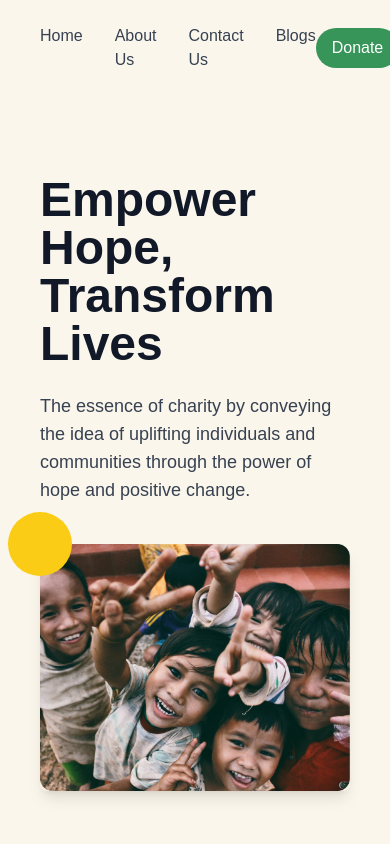
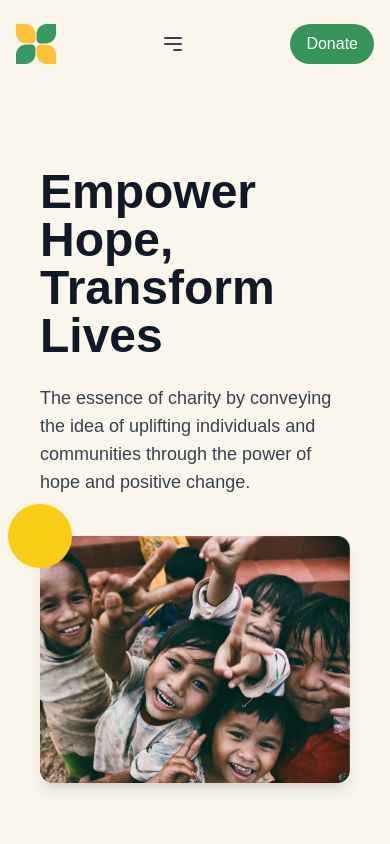
Before and after one commit to rohanwadadar/charity-website, a React (Create React App) app: page / in a window 390 px wide. Shown: the top 844 px of the page. Built offline with nearby package versions, Linux system fonts and the light colour scheme.

Commit message:
Update Navbar.js

```diff
--- a/src/components/Navbar.js
+++ b/src/components/Navbar.js
@@ -1,8 +1,10 @@
-import React from "react";
+import React, { useState } from "react";
 
 const Navbar = () => {
+  const [isOpen, setIsOpen] = useState(false);
+
   return (
-    <nav className="flex justify-between items-center py-6 px-10 bg-transparent">
+    <nav className="flex flex-wrap items-center justify-between py-6 px-4 bg-transparent">
       {/* Logo */}
       <div className="text-3xl font-bold text-green-600">
         <a href="/">
@@ -10,8 +12,31 @@ const Navbar = () => {
         </a>
       </div>
 
+      {/* Mobile Menu Button */}
+      <button
+        className="lg:hidden flex items-center text-gray-700 focus:outline-none"
+        onClick={() => setIsOpen(!isOpen)}
+      >
+        <svg
+          className="w-6 h-6"
+          fill="none"
+          stroke="currentColor"
+          viewBox="0 0 24 24"
+          xmlns="http://www.w3.org/2000/svg"
+        >
+          <path
+            strokeLinecap="round"
+            strokeLinejoin="round"
+            strokeWidth="2"
+            d="M4 6h16M4 12h16m-7 6h7"
+          />
+        </svg>
+      </button>
+
       {/* Navigation Links */}
-      <ul className="flex space-x-8 text-gray-700">
+      <ul
+        className={`lg:flex lg:space-x-8 text-gray-700 ${isOpen ? 'block' : 'hidden'} lg:block`}
+      >
         <li className="hover:text-green-500 cursor-pointer">
           <a href="https://rohanwadadar.github.io/portfolio/">Home</a>
         </li>
@@ -36,7 +61,6 @@ const Navbar = () => {
         </button>
       </a>
     </nav>
-
   );
 };
 
```
